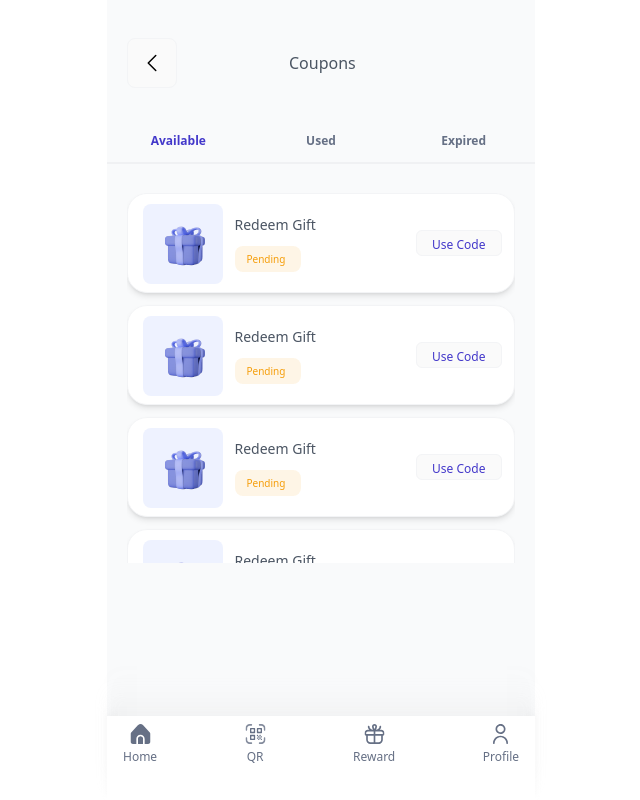
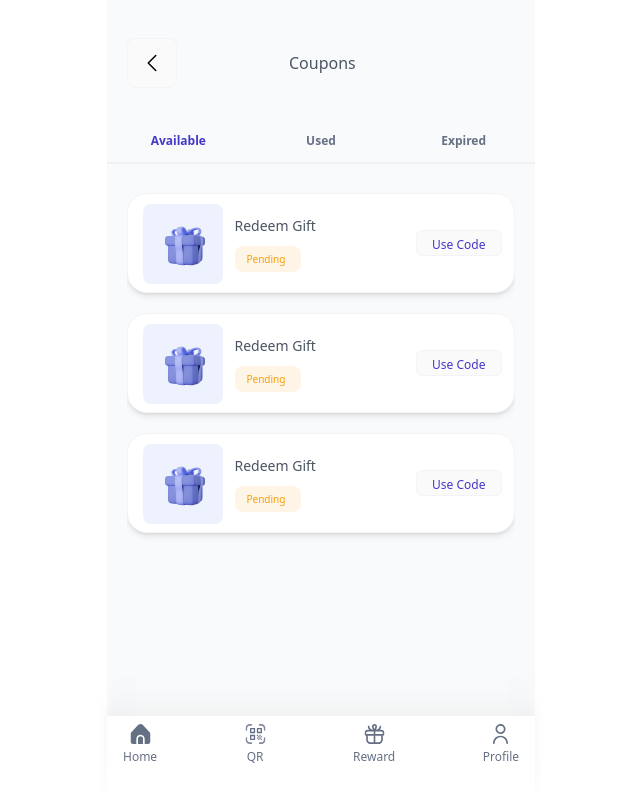
Before and after one commit to KhantWaiLin/loyalty, a React (Create React App) app: page /my-coupon in a window 1280 px wide. Shown: the whole page, without its empty margins (319-959 px from the left). Built offline with nearby package versions, Linux system fonts and the light colour scheme.

Commit message:
margin top

```diff
--- a/src/pages/my-coupon/MyCoupon.jsx
+++ b/src/pages/my-coupon/MyCoupon.jsx
@@ -47,7 +47,7 @@ function MyCoupon({ couponList }) {
       {/*  Available & Used Expired bar */}
 
       {/* body or Coupon Data */}
-      <section className=" basis-10/12 px-[20px] pt-[20px]">
+      <section className=" basis-10/12 px-[20px]">
         <article className="h-[370px] overflow-auto scroll-smooth no-scrollbar">
           <CouponList />
           <CouponList />
--- a/src/pages/my-coupon/components/CouponList.jsx
+++ b/src/pages/my-coupon/components/CouponList.jsx
@@ -3,7 +3,7 @@ import Img from "../image 4.png";
 
 function CouponList({ name }) {
   return (
-    <div className=" w-full h-[100px] mb-[12px] bg-white rounded-[20px] flex gap-[8px] px-[12px] py-[10px] border border-gray-100 shadow-md">
+    <div className=" w-full h-[100px] my-[20px] bg-white rounded-[20px] flex gap-[8px] px-[12px] py-[10px] border border-gray-100 shadow-md">
       <section className="flex justify-center basis-1/4">
         <div class="w-20 h-20 py-4 bg-indigo-50 rounded-lg justify-center items-center inline-flex">
           <div class="w-20 h-12 mix-blend-darken ">
```
